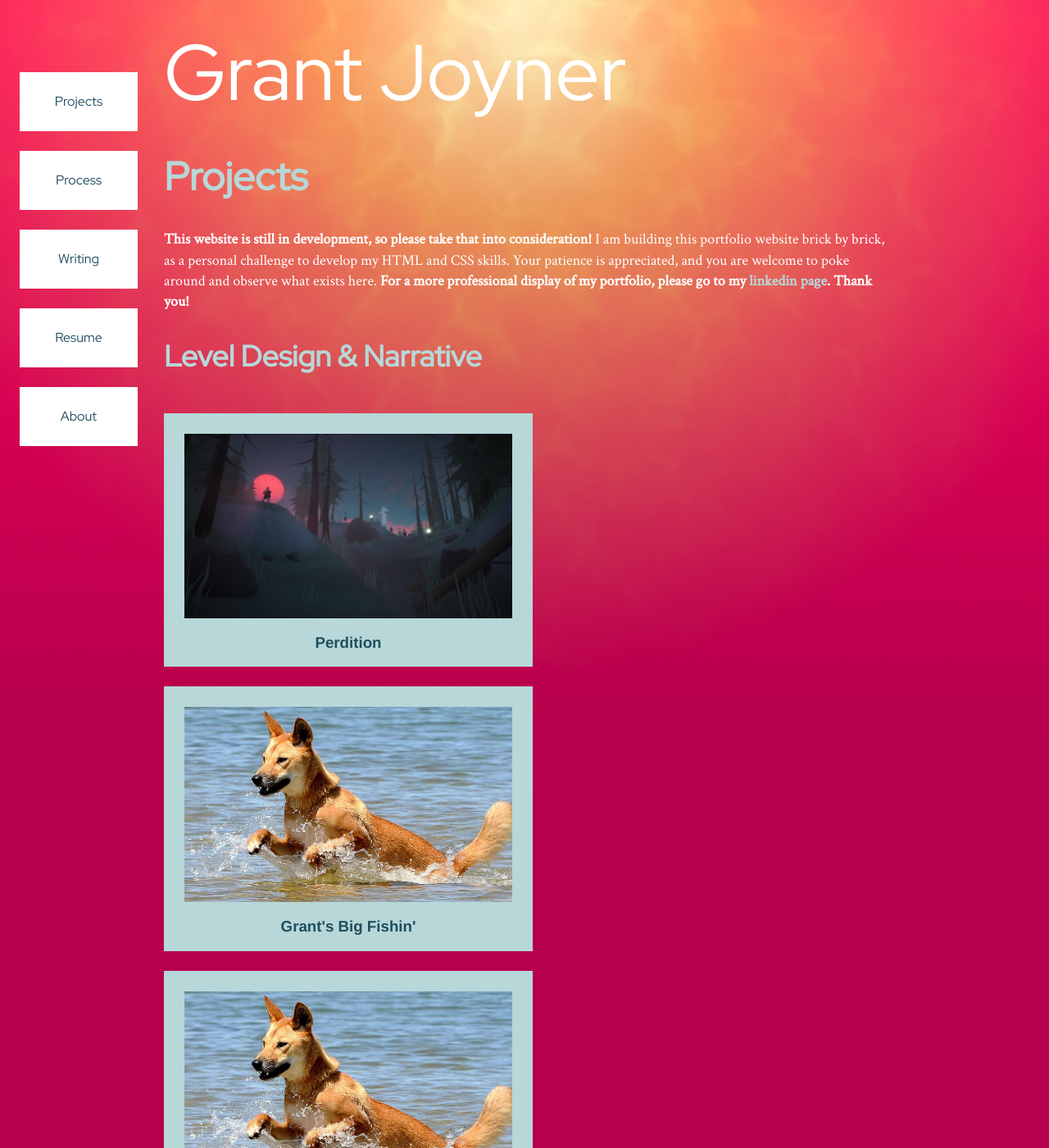
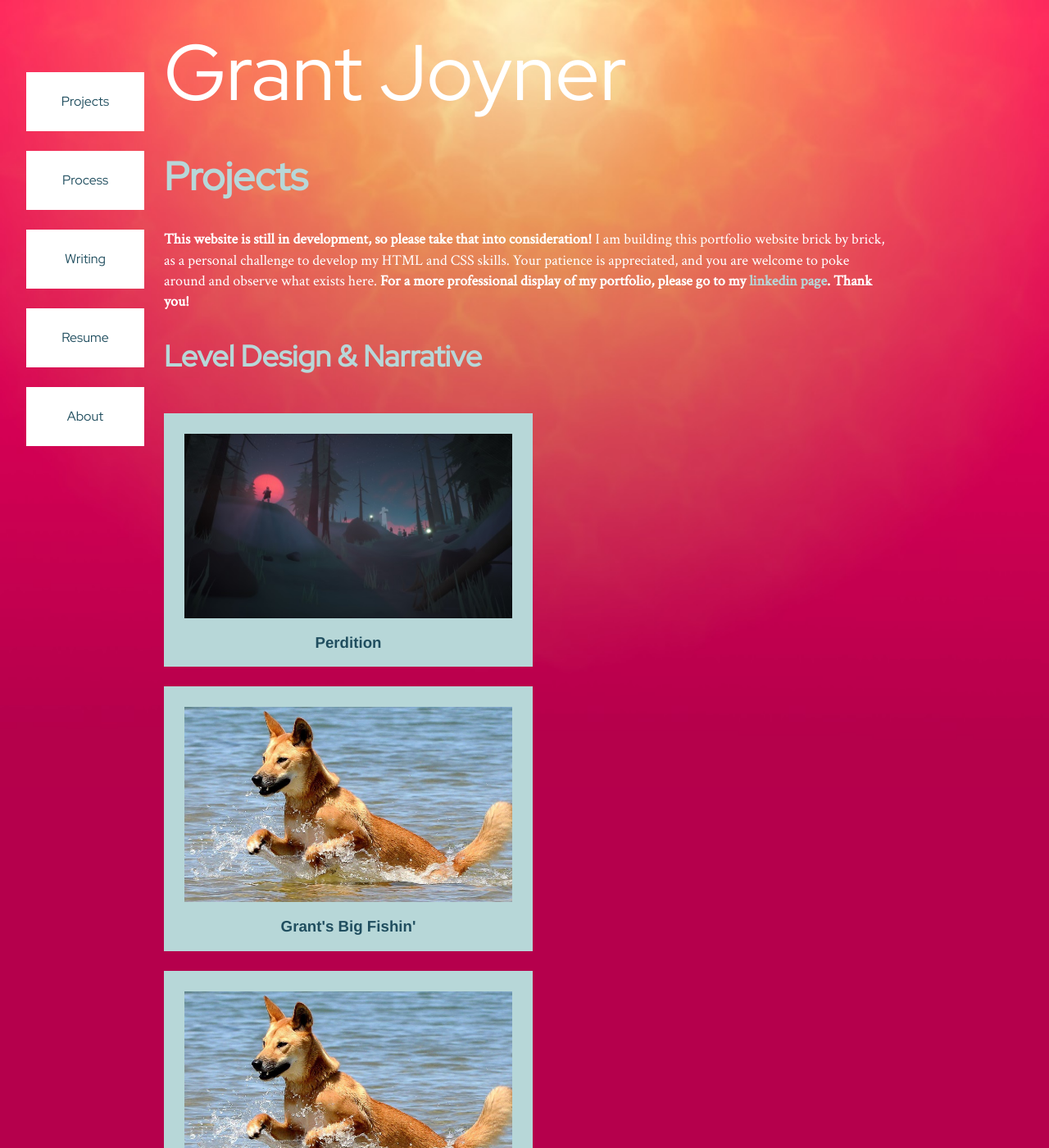
Before and after one commit to digigrant/digigrant.github.io, a Jekyll site: the page built from index.html, in a window 1280 px wide and 1400 px high. Shown: the whole window at 82% size. Built offline with Jekyll 4.4.1, drawn with Linux system fonts in a browser that asks for light colours.

Commit message:
Update main.scss

```diff
--- a/_sass/main.scss
+++ b/_sass/main.scss
@@ -21,7 +21,7 @@
     position: fixed;
 
     top: 72px;
-    left: 24px;
+    left: 32px;
 
     ul
     {
@@ -76,8 +76,8 @@
 
         float: left;
 
-        margin-left: 16px;
-        margin-right: 32px;
+        margin-left: 24px;
+        margin-right: 24px;
 
         img
         {
```
